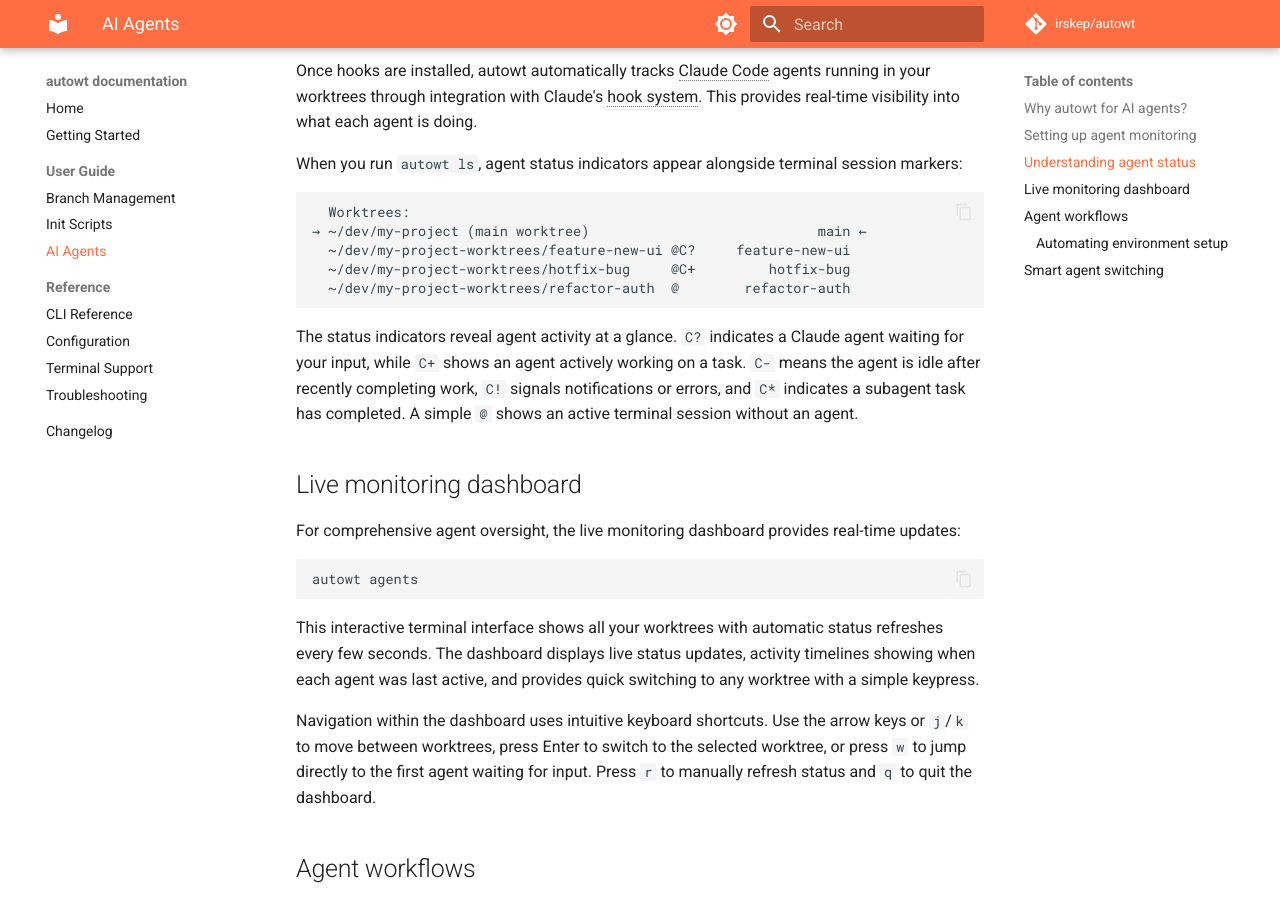
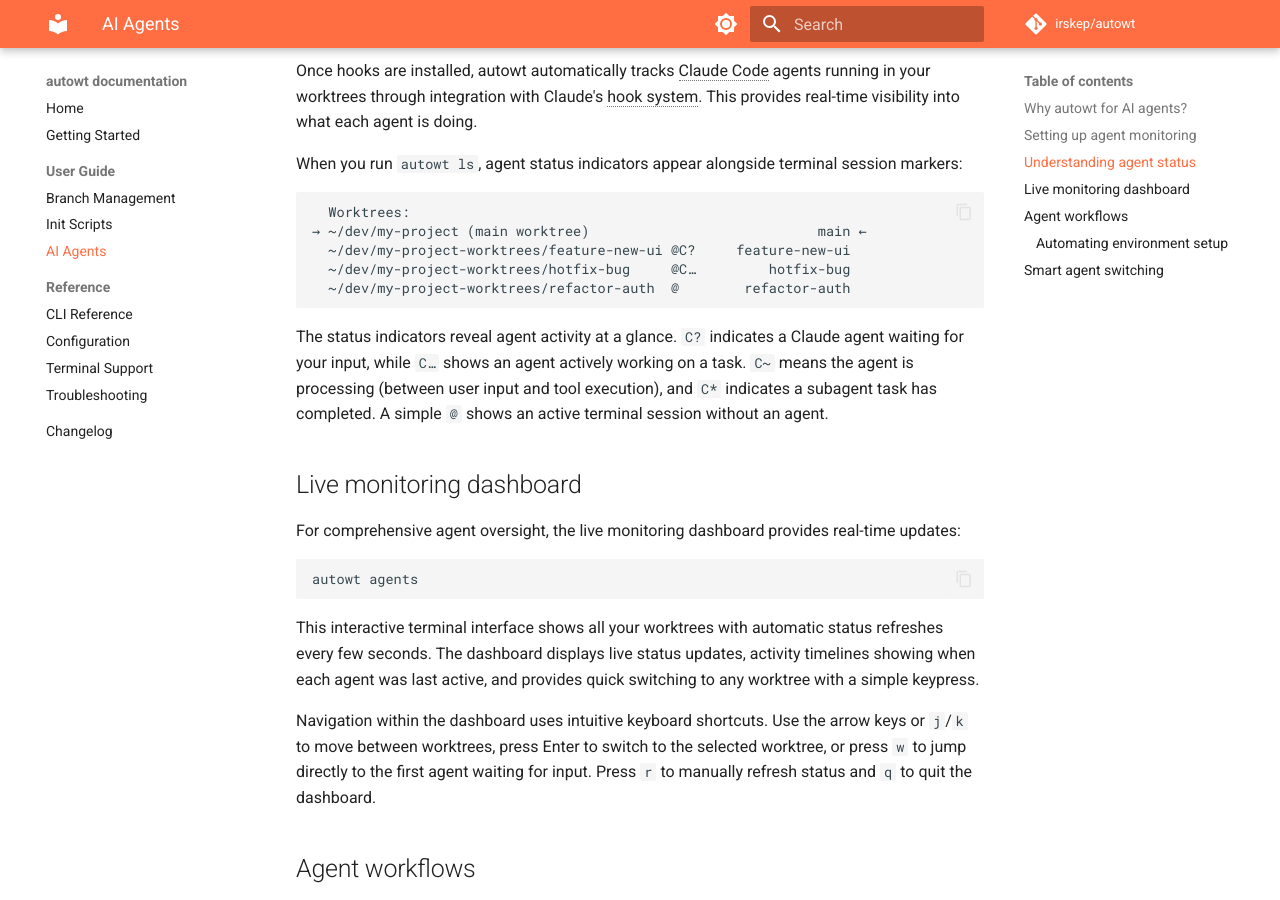
Before and after one commit to irskep/autowt, an MkDocs documentation site: the page built from docs/agents.md, in a window 1280 px wide and 900 px high, scrolled down 1081 px. Built offline with MkDocs 1.6.1 and Material for MkDocs 9.7.7, drawn with Linux system fonts in a browser that asks for light colours; comment, search, counter and statistics services are not loaded; the version menu is left out.

Commit message:
Minor documentation discrepancies

````diff
--- a/docs/agents.md
+++ b/docs/agents.md
@@ -34,11 +34,11 @@
   Worktrees:
 → ~/dev/my-project (main worktree)                            main ←
   ~/dev/my-project-worktrees/feature-new-ui @C?     feature-new-ui
-  ~/dev/my-project-worktrees/hotfix-bug     @C+         hotfix-bug
+  ~/dev/my-project-worktrees/hotfix-bug     @C…         hotfix-bug
   ~/dev/my-project-worktrees/refactor-auth  @        refactor-auth
 ```
 
-The status indicators reveal agent activity at a glance. `C?` indicates a Claude agent waiting for your input, while `C+` shows an agent actively working on a task. `C-` means the agent is idle after recently completing work, `C!` signals notifications or errors, and `C*` indicates a subagent task has completed. A simple `@` shows an active terminal session without an agent.
+The status indicators reveal agent activity at a glance. `C?` indicates a Claude agent waiting for your input, while `C…` shows an agent actively working on a task. `C~` means the agent is processing (between user input and tool execution), and `C*` indicates a subagent task has completed. A simple `@` shows an active terminal session without an agent.
 
 ## Live monitoring dashboard
 
````
Also changed, not shown: docs/clireference.md (+12 -2 lines), docs/configuration.md (+2 -2 lines), docs/index.md (+1 -1 lines), docs/initscripts.md (+1 -1 lines).
